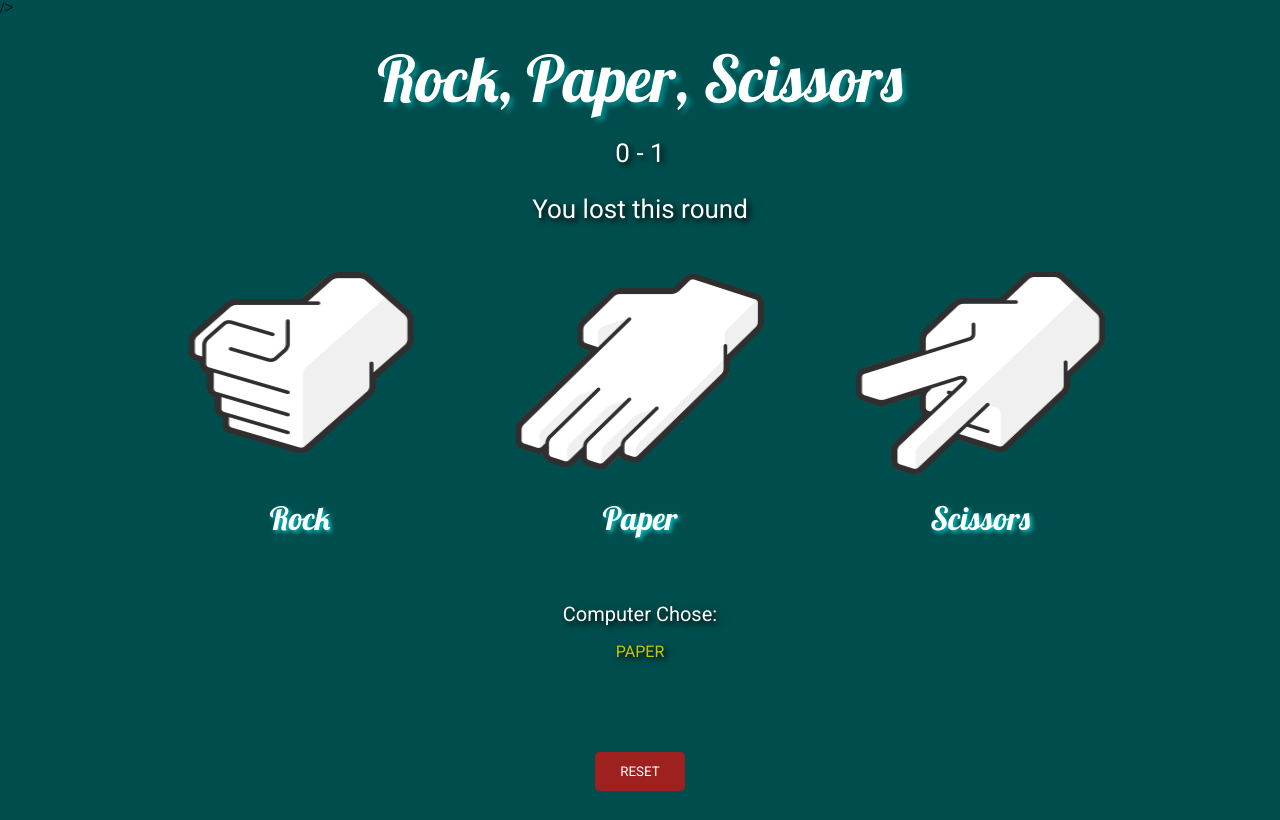
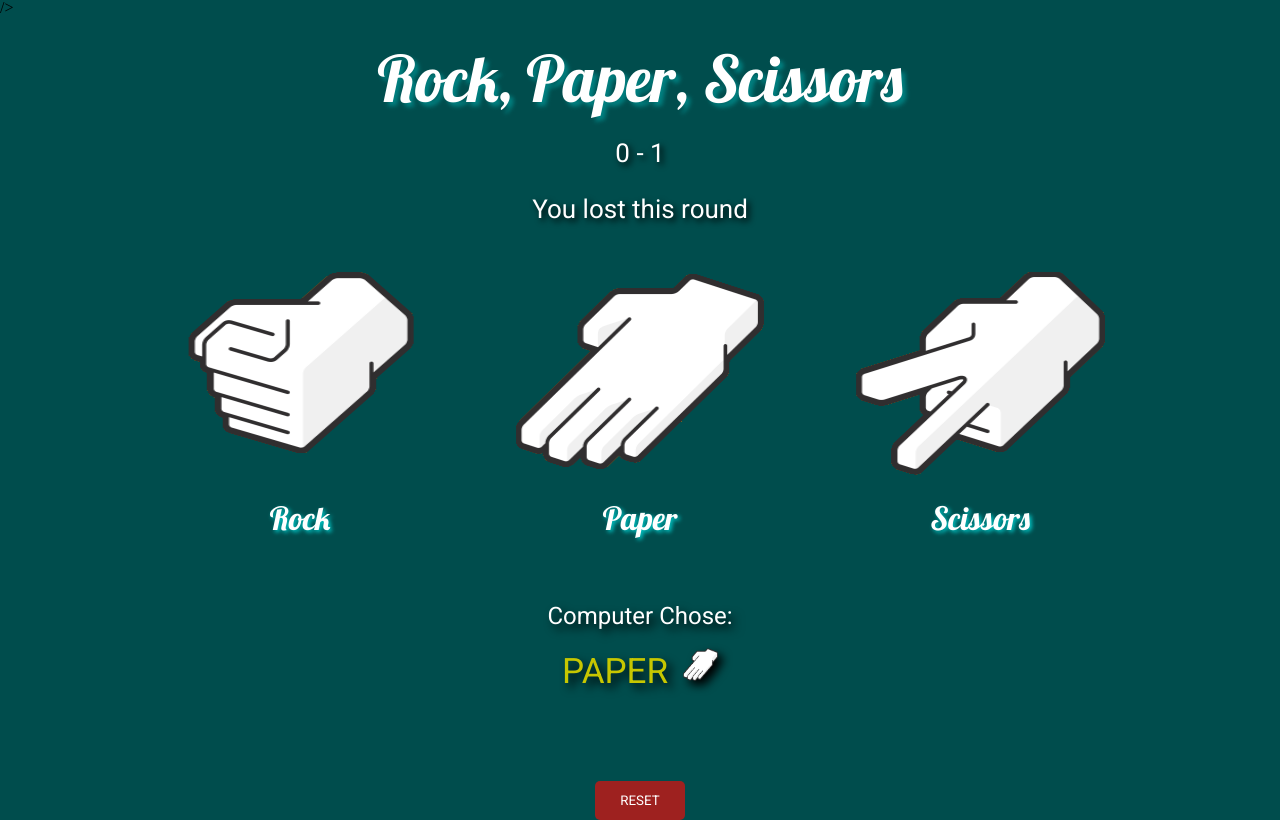
Before and after one commit to ggroshansii/rock-paper-scissors, a plain HTML site: page index.html in a window 1280 px wide. Both pictures are taken after a click on the picture 300 px from the left and 321 px from the top of the page. Drawn offline with Linux system fonts and the light colour scheme.

Commit message:
updated style and added a created image element based on computer's pick

```diff
--- a/css/style.css
+++ b/css/style.css
@@ -36,6 +36,17 @@ body > h2 {
   font-size: 32px;
 }
 
+#computerChoice {
+
+}
+
+#computerChoice > img{
+    width: 35px;
+    height: 35px;
+    padding: 0px 0px 0px 15px;
+    transition: none;
+}
+
 .container {
   display: grid;
   grid-template-columns: 25% 25% 25%;
@@ -51,25 +62,28 @@ body > h2 {
   filter: drop-shadow(2px 2px 2px #00cdcd);
 }
 
-img {
+.image {
   top: 0px;
   transition: top 0.5s ease-out;
 }
 
-img:hover {
+.image:hover {
   position: relative;
   top: -15px;
   filter: drop-shadow(8px 8px 8px #00cdcd);
 }
 
-#computerChoiceDisplay{
 
+
+
+#computerChoiceDisplay > h3{
+    font-size: 24px;
 }
 
 #computerChoiceDisplay,
 #outcome {
   display: grid;
-  grid-template-columns: 100%;
+  grid-template-columns: auto;
   justify-content: center;
   color: white;
   font-family: "Lobster", cursive;
@@ -79,7 +93,7 @@ img:hover {
 
 #computerChoiceDisplay > h3, p, #outcome{
     font-family: 'Roboto', sans-serif;
-    filter: drop-shadow(3px 3px 3px #000000);
+    filter: drop-shadow(5px 5px 5px #000000);
 }
 
 h3 {
@@ -95,6 +109,7 @@ p {
 
 #computerChoice {
   color: rgb(199, 199, 0);
+  font-size: 35px;
 }
 
 #reset {
@@ -138,8 +153,8 @@ p {
     justify-content: center;
     color: #9e211f;
     font-weight: 900;
-    font-family: lobster;
+    font-family: 'Creepster', cursive;
     margin: 0 auto;
-    font-size: 36px;
+    font-size: 44px;
     padding: 12px 0px 20px 0px;
 }
--- a/index.html
+++ b/index.html
@@ -10,6 +10,8 @@
       <link rel="preconnect" href="https://fonts.gstatic.com">
 <link href="https://fonts.googleapis.com/css2?family=Roboto&display=swap" rel="stylesheet">
     />
+    <link rel="preconnect" href="https://fonts.gstatic.com">
+<link href="https://fonts.googleapis.com/css2?family=Creepster&display=swap" rel="stylesheet">
     <link rel="stylesheet" href="css/reset.css" />
     <link rel="stylesheet" href="css/style.css" />
     <title>Rock, Paper, Scissors</title>
@@ -20,17 +22,15 @@
     <h2 id="scoreboard">0 - 0</h2>
     <h2 id="roundResult"></h2>
     <div class="container">
-      <img id="rockImg" class="item" src="images/rock.png" alt="" />
-      <img id="paperImg" class="item" src="images/paper.png" alt="" />
-      <img id="scissorsImg" class="item" src="images/scissors.png" alt="" />
+      <img id="rockImg" class="item image" src="images/rock.png" alt="" />
+      <img id="paperImg" class="item image" src="images/paper.png" alt="" />
+      <img id="scissorsImg" class="item image" src="images/scissors.png" alt="" />
       <h3 class="item">Rock</h3>
       <h3 class="item">Paper</h3>
       <h3 class="item">Scissors</h3>
     </div>
     <div id="computerChoiceDisplay">
-
       <h3>Computer Chose:</h3>
-
       <p id="computerChoice"></p>
     </div>
     <p id="gameOver"></p>
@@ -59,7 +59,7 @@
 
             function computerPlay() {
               let computerMove;
-              let randomNum = Math.floor(Math.random() * 9);
+              let randomNum = Math.floor(Math.random() * 8);
               if (randomNum <= 2) {
                 computerMove = "rock";
               } else if (randomNum > 2 && randomNum <= 5) {
@@ -73,8 +73,27 @@
             function playRound(playerSelection, computerSelection) {
               if (playerScore < 5 && computerScore < 5) {
 
+              /*  let imageZone = document.querySelector("#computerChoiceDisplay"); */
                 let computerChoice = document.querySelector("#computerChoice");
                 computerChoice.textContent = `${computerSelection.toUpperCase()}`;
+                if (computerSelection == "rock"){
+                    let image = document.createElement("img");
+                    image.src = "images/rock.png";
+                    computerChoice.appendChild(image);
+                } else if (computerSelection == "paper") {
+                    let image = document.createElement("img");
+                    image.src = "images/paper.png";
+                    computerChoice.appendChild(image);
+                } else if (computerSelection == "scissors"){
+                    let image = document.createElement("img");
+                    image.src = "images/scissors.png";
+                    computerChoice.appendChild(image);
+                }
+
+
+
+
+
                 if (playerSelection == "rock" && computerSelection == "rock") {
                   console.log("Round is a TIE");
                   let roundResult = document.querySelector("#roundResult");
```
